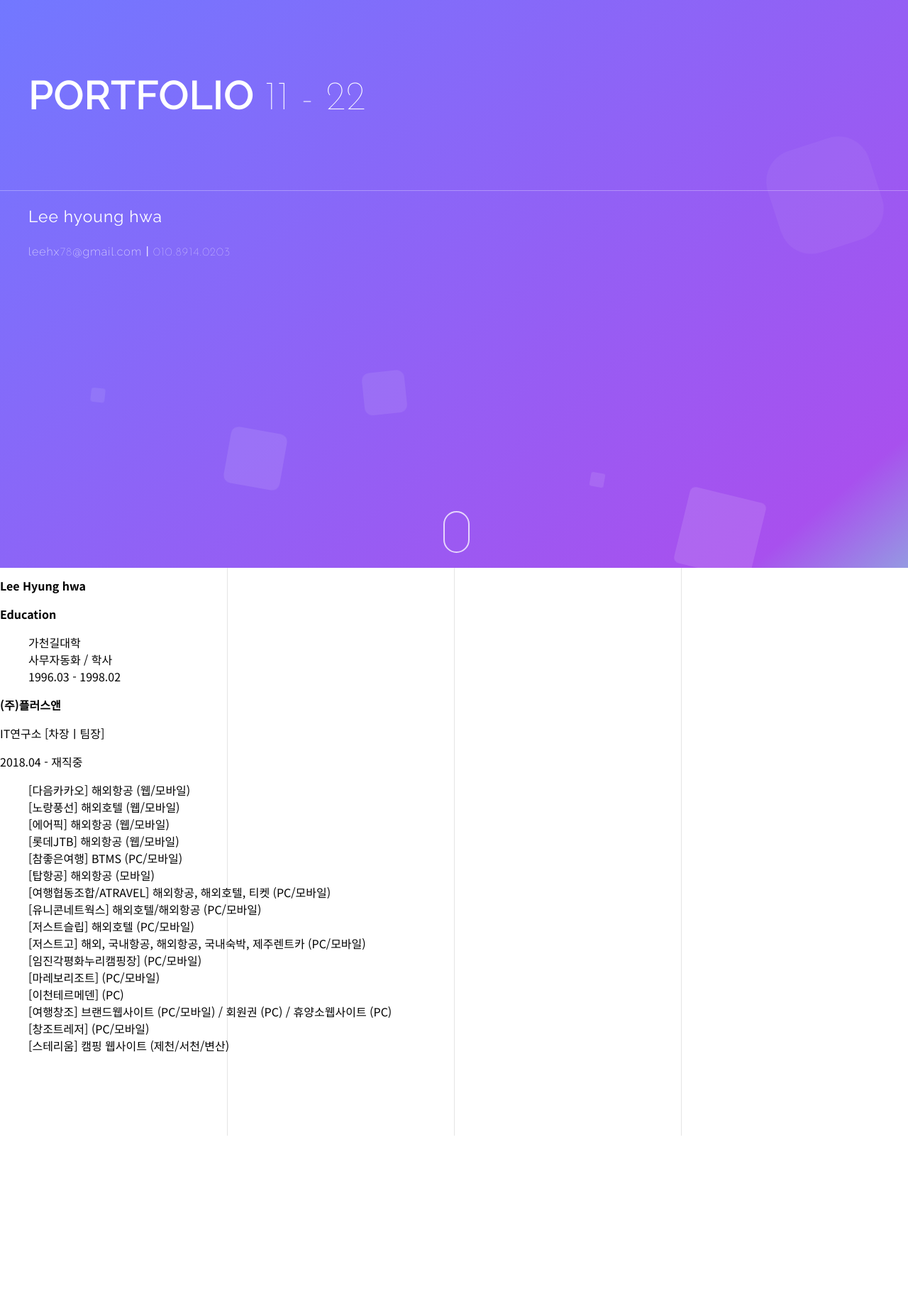
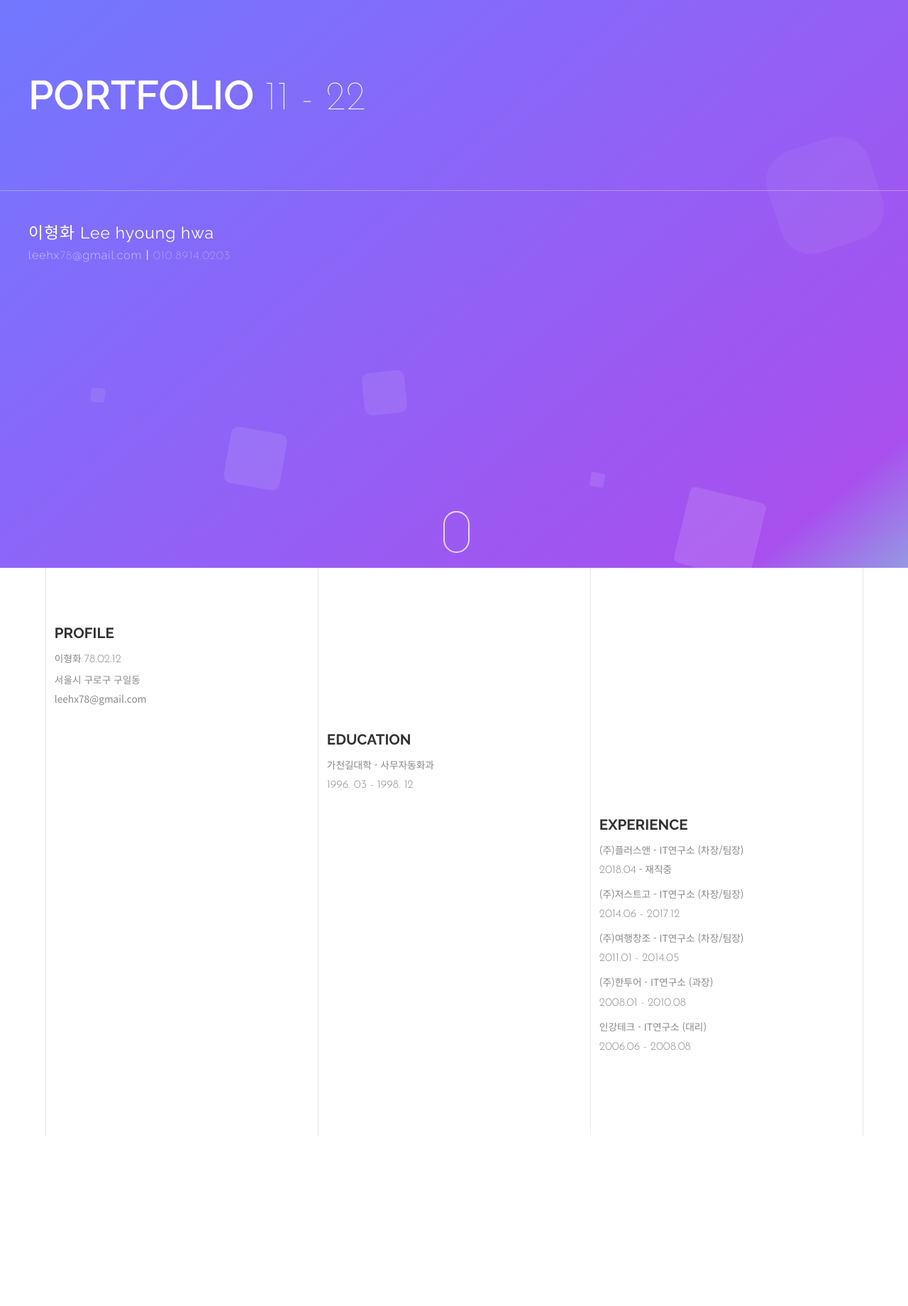
Before and after one commit to Kuhaland/kuha.github.io, a PHP site: page / in a window 1280 px wide. Shown: the top 1840 px of the page at 71% size. Run offline with PHP 8.4, Linux system fonts and the light colour scheme.

Commit message:
modified

```diff
--- a/assets/css/style.css
+++ b/assets/css/style.css
@@ -1,10 +1,14 @@
 @import url("normalize.css");
 @import url("examples.css");
-@import url('https://fonts.googleapis.com/css2?family=Josefin+Sans:wght@100;400;600&family=Noto+Sans+KR:wght@300;400;500;700&family=Raleway:wght@200;400;600&display=swap');
+@import url('https://fonts.googleapis.com/css2?family=Josefin+Sans:wght@100;200;300;400;600&family=Noto+Sans+KR:wght@300;400;500;700&family=Raleway:wght@200;400;600;700&display=swap');
 
-body{font-family:'Noto Sans KR',sans-serif;font-size:1rem;font-weight:400;font-size:1rem;-webkit-tap-highlight-color:rgba(0,0,0,0)}
+.font__type-notobold{font-family:'Noto Sans KR',sans-serif;font-weight:700}
+.font__type-raleway{font-family:'Raleway',sans-serif;font-weight:700}
+.font__type-josefin{font-family:'Josefin Sans',sans-serif;font-weight:300}
+
+body{font-family:'Noto Sans KR',sans-serif;font-size:1rem;font-weight:400;font-size:1rem;color:#333333;-webkit-tap-highlight-color:rgba(0,0,0,0)}
 body,html{height:100%}
-h1,h2,h3,h4{font-family:'Noto Sans KR',sans-serif}
+h1,h2,h3,h4{font-family:'Noto Sans KR',sans-serif;padding:0;margin:0}
 a,a:visited{text-decoration:none;color: #2e639e;}
 a:hover{text-decoration: underline;}
 .touchonly{display:none}
@@ -16,21 +20,55 @@ html.touch .touchonly{display:block}
 html[xmlns] .clearfix{display:block}
 * html .clearfix{height:1%}
 li{list-style:none}
-strong{font-weight:normal}
+strong,em{font-weight:normal;font-style:normal}
+p{padding:0;margin:0}
 
 /* common */
 #pinContainer{overflow:hidden;width:100%;height:100%;-webkit-perspective:1000;perspective:1000}
 #slideContainer{width:500%;height:100%}
 .panel{position:relative;float:left;width:20%;height:100%}
 
+/* loading */
+#loader-wrapper{overflow:hidden;position:fixed;top:0;left:0;width:100%;height:100%;z-index:10;opacity:0.9}
+#loader{display:block;position:relative;left:50%;top:50%;width:150px;height:150px;margin:-75px 0 0 -75px;border-radius:50%;border:3px solid transparent;border-top-color:#7278ff;animation:spin 1.7s linear infinite;z-index:11}
+#loader:before{content:"";position:absolute;top:5px;left:5px;right:5px;bottom:5px;border-radius:50%;border:3px solid transparent;border-top-color:#a850ee;animation:spin-reverse .6s linear infinite}
+#loader:after {content:"";position:absolute;top:15px;left:15px;right:15px;bottom:15px;border-radius:50%;border:3px solid transparent;border-top-color:#9599e2;animation:spin 1s linear infinite}
+
+@keyframes spin {
+	0% {
+		transform:rotate(0deg);
+	}
+	100% {
+		transform:rotate(360deg);
+	}
+}
+
+@keyframes spin-reverse {
+	0% {
+		transform:rotate(0deg);
+	}
+	100% {
+		transform:rotate(-360deg);
+	}
+}
+
+#loader-wrapper .loader__section{position:fixed;top:0;z-index:10;width:51%;height:100%;background:#000}
+#loader-wrapper .loader__section.left{left:0}
+#loader-wrapper .loader__section.right{right:0}
+.loaded #loader-wrapper .loader__section.left{transform:translateX(-100%);transition:all 0.7s 0.3s cubic-bezier(0.645, 0.045, 0.355, 1.000)}
+.loaded #loader-wrapper .loader__section.right{transform:translateX(100%);transition:all 0.7s 0.3s cubic-bezier(0.645, 0.045, 0.355, 1.000)}
+.loaded #loader{opacity:0;transition:all 0.3s ease-out}
+.loaded #loader-wrapper{visibility:hidden;transform:translateY(-100%);transition:all 0.3s 1s ease-out}
+
 /* intro */
 .intro{background-color:#8f94fb;background-image:linear-gradient(140deg, #7278ff 0%, #a850ee 90%, #9599e2 100%) !important}
 
-.intro__text{font-family:'Raleway',sans-serif;}
-.intro__text-title{display:block;padding:100px 40px;border-bottom:1px solid rgba(250,250,250,0.3);font-weight:600;font-size:3.5714rem;color:#ffffff;text-transform:uppercase}
+.intro__text{font-family:'Raleway',sans-serif}
+.intro__text-title{display:block;padding:100px 40px;margin-bottom:40px;border-bottom:1px solid rgba(250,250,250,0.3);font-weight:600;font-size:3.5714rem;color:#ffffff;text-transform:uppercase}
 .intro__text-title strong,.intro__text-item strong{font-family: 'Josefin Sans',sans-serif;font-weight:100}
 .intro__text-item{padding:0 40px;font-weight:400;font-size:1.429rem;color:#ffffff;letter-spacing:1px}
 .intro__text-item:last-child{font-weight:200;font-size:1rem;opacity:0.8}
+.intro__text-item em{font-family:'Noto Sans KR',sans-serif;font-weight:500}
 
 .intro__bg{display:block;overflow:hidden;position:absolute;left:0;bottom:0;width:100%;height:100vh;opacity:0.7}
 .intro__bg li{position:absolute;display:block;width:20px;height:20px;background:rgba(255, 255, 255, 0.2);animation:animate 25s linear infinite;bottom:-150px}
@@ -46,7 +84,15 @@ strong{font-weight:normal}
 .intro__bg li:nth-child(10){left:85%;width:150px;height:150px;animation-delay:0s;animation-duration:11s}
 
 /* index */
-.index{}
+.index__content{position:absolute}
+.index__content.profile{top:80px;left:6%}
+.index__content.education{left:36%;top:230px}
+.index__content.experience{left:66%;top:350px}
+.index__content-title{margin-bottom:10px;font-family:'Raleway',sans-serif;font-weight:700;font-size:1.286rem !important;text-transform:uppercase}
+.index__content-text{padding:5px 0;font-size:0.8571rem !important;color:#888888;line-height:1.25}
+
+/* ux ui */
+
 
 @keyframes animate {
 	0%{
@@ -64,20 +110,42 @@ strong{font-weight:normal}
 .scroll__mouse{width:3px;padding:10px 15px;height:35px;border:2px solid #ffffff;border-radius:25px;opacity:0.75;box-sizing:content-box}
 .scroll__mouse-scroller{width:3px;height:10px;border-radius:25%;background-color:#ffffff;animation-name:scroll;animation-duration:2.2s;animation-timing-function:cubic-bezier(.15,.41,.69,.94);animation-iteration-count:infinite}
 @keyframes scroll {
-	0% { opacity: 0; }
-	10% { transform: translateY(0); opacity: 1; }
-	100% { transform: translateY(15px); opacity: 0;}
+	0% {opacity:0}
+	10% {transform:translateY(0);opacity:1}
+	100% {transform:translateY(15px);opacity:0}
 }
 
 /* common */
 .strips__line{position:absolute;top:0;width:1px;height:100vh;background:rgba(0, 0, 0, 0.1)}
-.strips__line:nth-child(1){left:25%}
-.strips__line:nth-child(2){left:50%}
-.strips__line:nth-child(3){left:75%}
+.strips__line:nth-child(1){left:5%}
+.strips__line:nth-child(2){left:35%}
+.strips__line.type01:nth-child(2){left:35%}
+.strips__line:nth-child(3){left:65%}
+.strips__line:nth-child(4){left:95%}
 
-@media (min-width: 992px) {
+.l-25p{left:25% !important}
 
+.m-t-0{margin-top:0 !important}
+.m-t-3{margin-top:3px !important}
+.m-t-4{margin-top:4px !important}
+.m-t-5{margin-top:5px !important}
+.m-t-10{margin-top:10px !important}
+.m-t-15{margin-top:15px !important}
+.m-t-20{margin-top:20px !important}
+.m-t-25{margin-top:25px !important}
+.m-t-30{margin-top:30px !important}
+.m-t-35{margin-top:35px !important}
+.m-t-40{margin-top:40px !important}
+.m-t-45{margin-top:45px !important}
+.m-t-50{margin-top:50px !important}
+
+@media (max-width:991.98px) {
+	.intro__text-title{padding:100px 20px}
+	.intro__text-item{padding:0 20px}
+	.index__content.profile,.index__content.education,.index__content.experience{left:8%}
+	.index__content.profile{top:20px}
+	.index__content.education{top:170px}
+	.index__content.experience{top:280px}
+	.index .strips__line{display:none}
+	.index .strips__line:nth-child(1){display:block}
 }
-@media (max-width:991.98px) {
-
-}
--- a/assets/js/common.js
+++ b/assets/js/common.js
@@ -1,3 +1,10 @@
+$(document).ready(function() {
+    // Fakes the loading setting a timeout
+    setTimeout(function() {
+        $('body').addClass('loaded');
+    }, 3500);
+});
+
 $(function () { // wait for document ready
     // init
     var controller = new ScrollMagic.Controller();
--- a/index.html
+++ b/index.html
@@ -16,14 +16,19 @@
     <link rel="stylesheet" href="assets/css/style.css" type="text/css">
 </head>
 <body>
+<div id="loader-wrapper">
+    <div id="loader"></div>
+    <div class="loader__section left"></div>
+    <div class="loader__section right"></div>
+</div>
 <div id="content-wrapper">
     <div id="portfolio">
         <div class="scrollContent">
             <section id="titlechart" class="intro">
                 <div class="intro__text">
                     <span class="intro__text-title">PORTFOLIO <strong>11 - 22</strong></span>
-                    <p class="intro__text-item">Lee hyoung hwa</p>
-                    <p class="intro__text-item">leehx<strong>78</strong>@gmail.comㅣ<strong>010.8914.0203</strong></p>
+                    <p class="intro__text-item"><em>이형화</em> Lee hyoung hwa</p>
+                    <p class="intro__text-item m-t-3">leehx<strong>78</strong>@gmail.comㅣ<strong>010.8914.0203</strong></p>
                 </div>
                 <div class="scroll">
                     <div class="scroll__mouse">
@@ -49,52 +54,45 @@
                 <div id="pinContainer">
                     <div id="slideContainer">
                         <section class="panel index">
-                            <h2>Lee Hyung hwa</h2>
-                            <div class="index__education">
-                                <h3>Education</h3>
-                                <ul>
-                                    <li>가천길대학</li>
-                                    <li>사무자동화 / 학사</li>
-                                    <li>1996.03 - 1998.02</li>
-                                </ul>
+                            <div class="index__content profile">
+                                <h3 class="index__content-title">Profile</h3>
+                                <p class="index__content-text">이형화 <strong class="font__type-josefin">78.02.12</strong></p>
+                                <p class="index__content-text">서울시 구로구 구일동</p>
+                                <p class="index__content-text">leehx78@gmail.com</p>
                             </div>
-                            <div class="index__experience">
-                                <h3 class="mb-0">(주)플러스앤</h3>
-                                <div class="subheading mb-3">IT연구소 [차장ㅣ팀장]</div>
-                                <p>2018.04 - 재직중</p>
-                                <div>
-                                    <ul>
-                                        <li>[다음카카오] 해외항공 (웹/모바일)</li>
-                                        <li>[노랑풍선] 해외호텔 (웹/모바일)</li>
-                                        <li>[에어픽] 해외항공 (웹/모바일)</li>
-                                        <li>[롯데JTB] 해외항공 (웹/모바일)</li>
-                                        <li>[참좋은여행] BTMS (PC/모바일)</li>
-                                        <li>[탑항공] 해외항공 (모바일)</li>
-                                        <li>[여행협동조합/ATRAVEL] 해외항공, 해외호텔, 티켓 (PC/모바일)</li>
-                                        <li>[유니콘네트웍스] 해외호텔/해외항공 (PC/모바일)</li>
-                                        <li>[저스트슬립] 해외호텔 (PC/모바일)</li>
-                                        <li>[저스트고] 해외, 국내항공, 해외항공, 국내숙박, 제주렌트카 (PC/모바일)</li>
-                                        <li>[임진각평화누리캠핑장] (PC/모바일)</li>
-                                        <li>[마레보리조트] (PC/모바일)</li>
-                                        <li>[이천테르메덴] (PC)</li>
-                                        <li>[여행창조] 브랜드웹사이트 (PC/모바일) / 회원권 (PC) / 휴양소웹사이트 (PC)</li>
-                                        <li>[창조트레저] (PC/모바일)</li>
-                                        <li>[스테리움] 캠핑 웹사이트 (제천/서천/변산)</li>
-                                    </ul>
-                                </div>
+                            <div class="index__content education">
+                                <h3 class="index__content-title">Education</h3>
+                                <p class="index__content-text">가천길대학 - 사무자동화과</p>
+                                <p class="index__content-text"><strong class="font__type-josefin">1996. 03 - 1998. 12</strong></p>
+                            </div>
+                            <div class="index__content experience">
+                                <h3 class="index__content-title">Experience</h3>
+                                <p class="index__content-text">(주)플러스앤 - IT연구소 (차장/팀장)</p>
+                                <p class="index__content-text"><strong class="font__type-josefin">2018.04</strong> - 재직중</p>
+                                <p class="index__content-text m-t-5">(주)저스트고 - IT연구소 (차장/팀장)</p>
+                                <p class="index__content-text"><strong class="font__type-josefin">2014.06 - 2017.12</strong></p>
+                                <p class="index__content-text m-t-5">(주)여행창조 - IT연구소 (차장/팀장)</p>
+                                <p class="index__content-text"><strong class="font__type-josefin">2011.01 - 2014.05</strong></p>
+                                <p class="index__content-text m-t-5">(주)한투어 - IT연구소 (과장)</p>
+                                <p class="index__content-text"><strong class="font__type-josefin">2008.01 - 2010.08</strong></p>
+                                <p class="index__content-text m-t-5">인강테크 - IT연구소 (대리)</p>
+                                <p class="index__content-text"><strong class="font__type-josefin">2006.06 - 2008.08</strong></p>
                             </div>
                             <div class="strips">
                                 <span class="strips__line"></span>
                                 <span class="strips__line"></span>
                                 <span class="strips__line"></span>
+                                <span class="strips__line"></span>
                             </div>
                         </section>
-                        <section class="panel experience">
-                            <h2>experience</h2>
+                        <section class="panel uxui">
                             <div>
-                                <h3 class="mb-0">(주)플러스앤</h3>
-                                <div class="subheading mb-3">IT연구소 [차장ㅣ팀장]</div>
-                                <p>2018.04 - 재직중</p>
+                                <h3 class="mb-0">UX UI Design</h3>
+                                <p>IT연구소 [차장ㅣ팀장]</p>
+                            </div>
+                            <div class="strips">
+                                <span class="strips__line"></span>
+                                <span class="strips__line l-20p"></span>
                             </div>
                         </section>
                         <section class="panel green">
```
